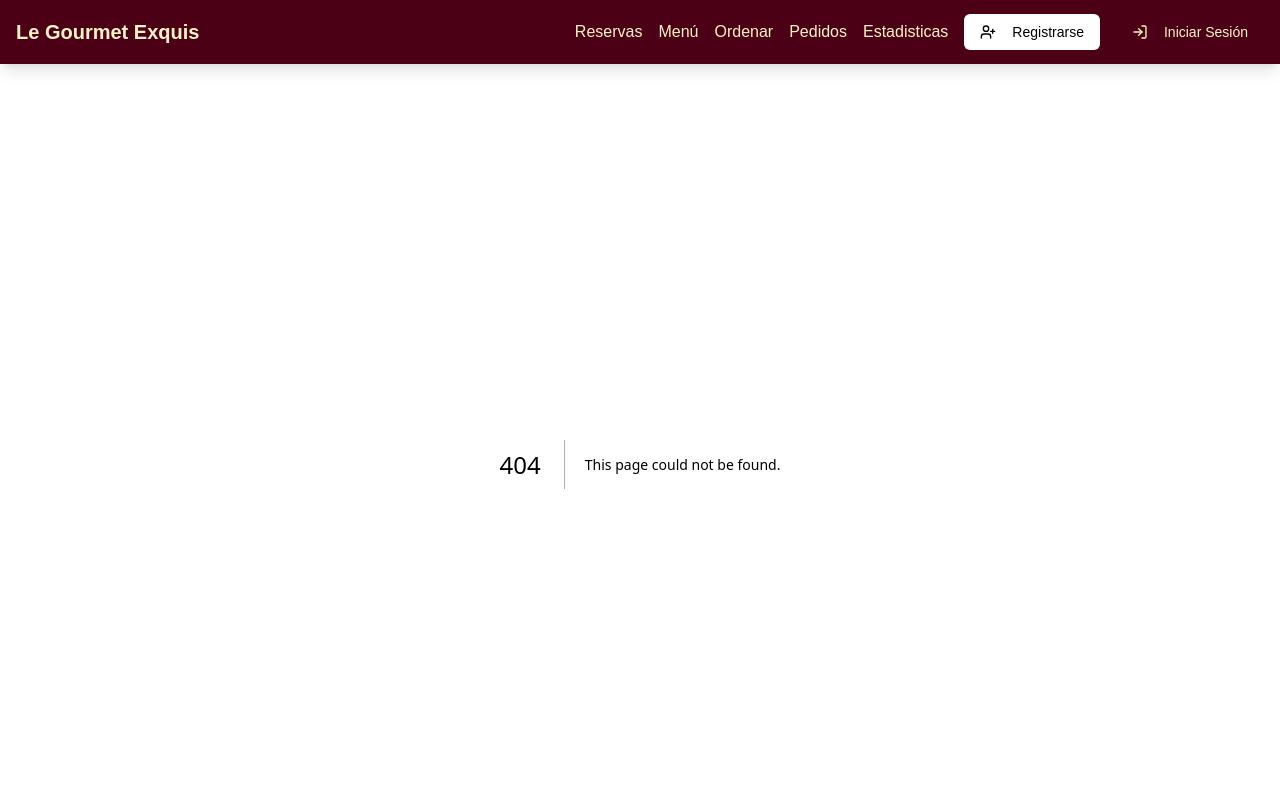
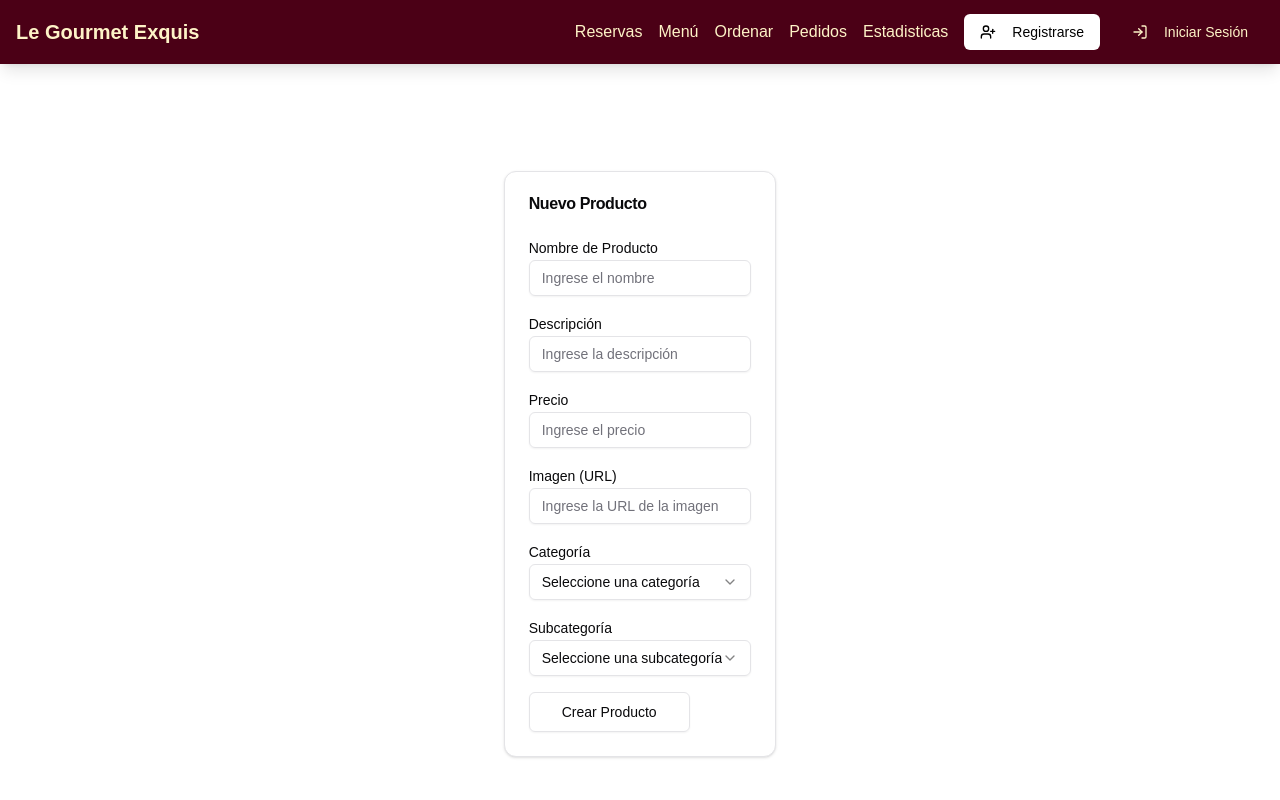
Before and after one commit to nahudavila12/send-food, a Next.js app in the folder my-app/: page /Admin-dashboard/new in a window 1280 px wide. Before the commit this address had no page. Shown: the top 800 px of the page. Built offline with nearby package versions, Linux system fonts and the light colour scheme; a web font is replaced by a local one.

Commit message:
ProductForm

```diff
--- a/my-app/package.json
+++ b/my-app/package.json
@@ -30,8 +30,10 @@
     "leaflet": "^1.9.4",
     "lucide-react": "^0.456.0",
     "next": "15.0.3",
+    "next-cloudinary": "^6.16.0",
     "react": "19.0.0-rc-66855b96-20241106",
     "react-dom": "19.0.0-rc-66855b96-20241106",
+    "react-hook-form": "^7.53.2",
     "react-hot-toast": "^2.4.1",
     "react-icons": "^5.3.0",
     "react-leaflet": "^4.2.1",
--- /dev/null
+++ b/my-app/src/app/Admin-dashboard/new/page.tsx
@@ -0,0 +1,21 @@
+import { Card, CardContent, CardHeader, CardTitle } from "@/components/ui/card"
+import { ProductForm } from "./product-form"
+
+function ProductsNewPage() {
+  return (
+    <div className="h-screen flex justify-center items-center">
+      <Card>
+        <CardHeader>
+            <CardTitle>
+                Nuevo Producto
+            </CardTitle>
+        </CardHeader>
+        <CardContent>
+            <ProductForm/>
+        </CardContent>
+      </Card>
+    </div>
+  )
+}
+
+export default ProductsNewPage
--- /dev/null
+++ b/my-app/src/app/Admin-dashboard/new/product-form.tsx
@@ -0,0 +1,187 @@
+"use client";
+
+import { Button, buttonVariants } from "@/components/ui/button";
+import { Input } from "@/components/ui/input";
+import { Label } from "@/components/ui/label";
+import {
+  Select,
+  SelectTrigger,
+  SelectValue,
+  SelectContent,
+  SelectItem,
+} from "@/components/ui/select";
+import { useForm, SubmitHandler } from "react-hook-form";
+import { createProduct } from "@/lib/products.api";
+import { useRouter } from "next/navigation";
+
+export enum IProductCategory {
+  PlatosPrincipales = "Platos Principales",
+  Pasteleria = "Pastelería",
+  Postres = "Postres",
+  Tragos = "Tragos",
+}
+
+export enum IProductSubcategory {
+  Mediterranea = "Mediterranea",
+  Oriental = "Oriental",
+  Occidental = "Occidental",
+  LatinoAmericano = "LatinoAmericano",
+  Indio = "Indio",
+  Tropical = "Tropical",
+  Bebidas = "Bebidas",
+}
+
+const categories = [
+  IProductCategory.PlatosPrincipales,
+  IProductCategory.Pasteleria,
+  IProductCategory.Postres,
+  IProductCategory.Tragos,
+];
+
+const subcategories = [
+  IProductSubcategory.Mediterranea,
+  IProductSubcategory.Oriental,
+  IProductSubcategory.Occidental,
+  IProductSubcategory.LatinoAmericano,
+  IProductSubcategory.Indio,
+  IProductSubcategory.Tropical,
+  IProductSubcategory.Bebidas,
+];
+
+
+type CreateProductDTO = {
+  name: string;
+  price: number;
+  images: string; // Solo un campo para manejar una URL como string
+  description: string;
+  category: string;
+  subcategory: string;
+};
+
+
+export function ProductForm() {
+  const { register, handleSubmit, setValue, formState: { errors } } = useForm<CreateProductDTO>();
+  const router = useRouter()
+
+  const onSubmit: SubmitHandler<CreateProductDTO> = async (data) => {
+    await createProduct({
+      ...data,
+    })
+    router.push('/Menu')
+  };
+
+  return (
+    <form
+      onSubmit={handleSubmit(onSubmit)}
+      style={{ maxWidth: "500px", margin: "0 auto" }}
+      className="space-y-4"
+    >
+      {/* Nombre del producto */}
+      <div>
+        <Label htmlFor="name">Nombre de Producto</Label>
+        <Input
+          id="name"
+          {...register("name", { required: "Este campo es obligatorio" })}
+          placeholder="Ingrese el nombre"
+        />
+        {errors.name && <p className="text-red-500">{errors.name.message}</p>}
+      </div>
+
+      {/* Descripción */}
+      <div>
+        <Label htmlFor="description">Descripción</Label>
+        <Input
+          id="description"
+          {...register("description", { required: "Este campo es obligatorio" })}
+          placeholder="Ingrese la descripción"
+        />
+        {errors.description && (
+          <p className="text-red-500">{errors.description.message}</p>
+        )}
+      </div>
+
+      {/* Precio */}
+      <div>
+        <Label htmlFor="price">Precio</Label>
+        <Input
+          id="price"
+          type="number"
+          {...register("price", {
+            required: "Este campo es obligatorio",
+            valueAsNumber: true,
+          })}
+          placeholder="Ingrese el precio"
+        />
+        {errors.price && <p className="text-red-500">{errors.price.message}</p>}
+      </div>
+
+      {/* Imagen */}
+      <div>
+        <Label htmlFor="images">Imagen (URL)</Label>
+        <Input
+          id="images"
+          type="url"
+          {...register("images", { required: "Este campo es obligatorio" })}
+          placeholder="Ingrese la URL de la imagen"
+        />
+        {errors.images && (
+          <p className="text-red-500">{errors.images.message}</p>
+        )}
+      </div>
+
+      {/* Categoría */}
+      <div>
+        <Label htmlFor="category">Categoría</Label>
+        <Select
+          onValueChange={(value) => setValue("category", value)}
+          defaultValue=""
+        >
+          <SelectTrigger>
+            <SelectValue placeholder="Seleccione una categoría" />
+          </SelectTrigger>
+          <SelectContent>
+            {categories.map((category) => (
+              <SelectItem key={category} value={category}>
+                {category}
+              </SelectItem>
+            ))}
+          </SelectContent>
+        </Select>
+        {errors.category && (
+          <p className="text-red-500">{errors.category.message}</p>
+        )}
+      </div>
+
+      {/* Subcategoría */}
+      <div>
+        <Label htmlFor="subcategory">Subcategoría</Label>
+        <Select
+          onValueChange={(value) => setValue("subcategory", value)}
+          defaultValue=""
+        >
+          <SelectTrigger>
+            <SelectValue placeholder="Seleccione una subcategoría" />
+          </SelectTrigger>
+          <SelectContent>
+            {subcategories.map((subcategory) => (
+              <SelectItem key={subcategory} value={subcategory}>
+                {subcategory}
+              </SelectItem>
+            ))}
+          </SelectContent>
+        </Select>
+        {errors.subcategory && (
+          <p className="text-red-500">{errors.subcategory.message}</p>
+        )}
+      </div>
+
+      {/* Botón de envío */}
+      <Button
+        className={buttonVariants({ variant: "outline", size: "lg" })}
+        type="submit"
+      >
+        Crear Producto
+      </Button>
+    </form>
+  );
+}
--- a/my-app/src/app/Admin-dashboard/page.tsx
+++ b/my-app/src/app/Admin-dashboard/page.tsx
@@ -1,11 +1,18 @@
 import AdminDashboard from "@/components/admin-dashboard/admin";
-
+import Link from "next/link";
+import { buttonVariants } from "@/components/ui/button";
 
 
 
 export default function AdminPage () {
     return (
         <div className="  bg-amber-50">
+            <div className="flex justify-end mb-4">
+            <Link
+            href="/Admin-dashboard/new"
+            className={buttonVariants({ variant: "outline", size: "lg"})}
+            >Crear Producto</Link>
+            </div>
             <AdminDashboard/>
         </div>
     )
--- /dev/null
+++ b/my-app/src/lib/products.api.ts
@@ -0,0 +1,12 @@
+export async function createProduct(productData: unknown) {
+    const res = await fetch('https://672f8e2e66e42ceaf15e10ee.mockapi.io/products', {
+        method: 'POST',
+        headers: {
+            'Content-Type': 'application/json',
+        },
+        body: JSON.stringify(productData),
+    })
+    const data = await res.json()
+    console.log(data);
+
+}
```
Also changed, not shown: 1 other file (tests, documents, lock files or other folders).
